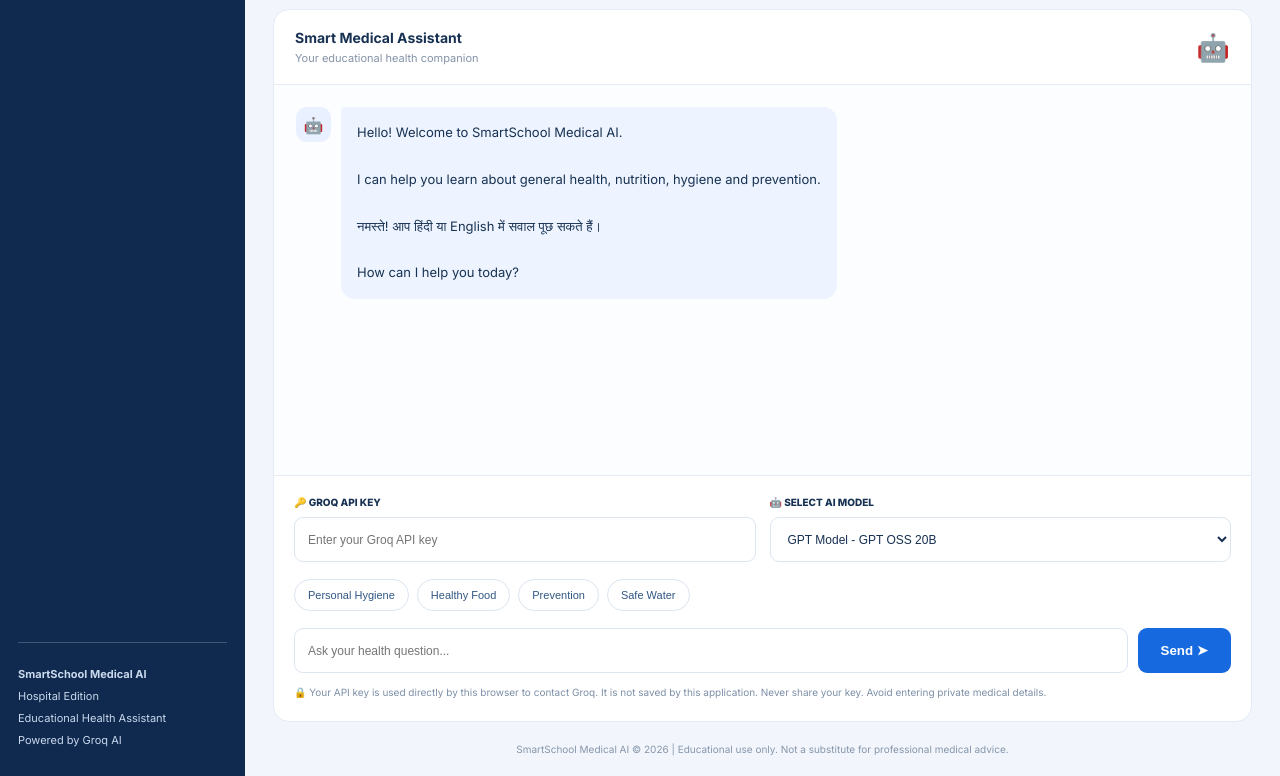
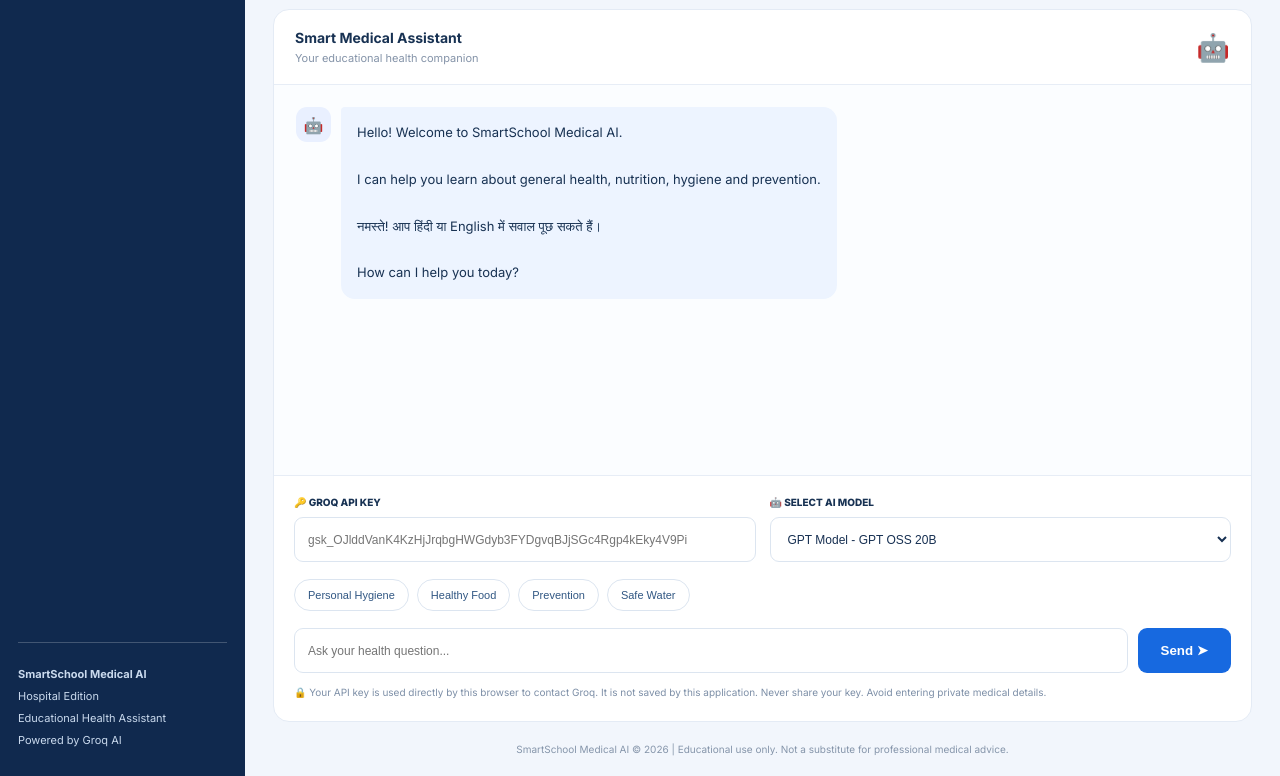
Before and after one commit to adarshsahu-jodfire/Smart-school-medical-chatbot, a plain HTML site: page index.html in a window 1280 px wide. Shown: the part 472-1248 px from the top of the page. Drawn offline with Linux system fonts and the light colour scheme.

Commit message:
Update index.html

```diff
--- a/index.html
+++ b/index.html
@@ -391,7 +391,7 @@ How can I help you today?</div>
 <div>
 <label>🔑 GROQ API KEY</label>
 <input id="apiKey" type="password"
-placeholder="Enter your Groq API key"
+placeholder="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"
 autocomplete="off">
 </div>
 
```
